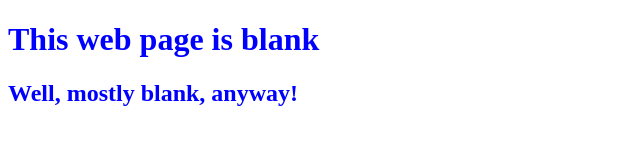
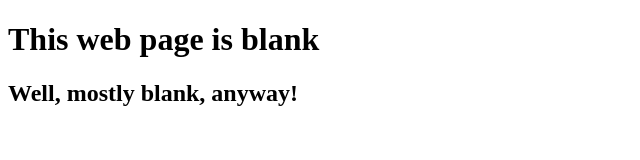
Before and after one commit to madalinagheorghe/0main_openSAP_repo, a plain HTML site: page index.html in a window 1280 px wide. Shown: the whole page, without its empty margins (0-640 px from the left). Drawn offline with Linux system fonts and the light colour scheme.

Commit message:
Revert "changed title to a page of quotations"
This reverts commit f363ea2d7a09232850f3ae21642d01fccd9075ad.

```diff
--- a/index.html
+++ b/index.html
@@ -2,10 +2,10 @@
 <html lang="en">
 	<head>
 		<meta http-equiv="content-type" content="text/html; charset=utf-8"/>
-		<title>Page of quotations</title>
+		<title>An empty web page</title>
 	</head>
 	<body>
-		<h1 style="color:blue">This web page is blank</h1>
-		<h2 style="color:blue">Well, mostly blank, anyway!</h2>
+		<h1>This web page is blank</h1>
+		<h2>Well, mostly blank, anyway!</h2>
 	</body>
 </html>
```
